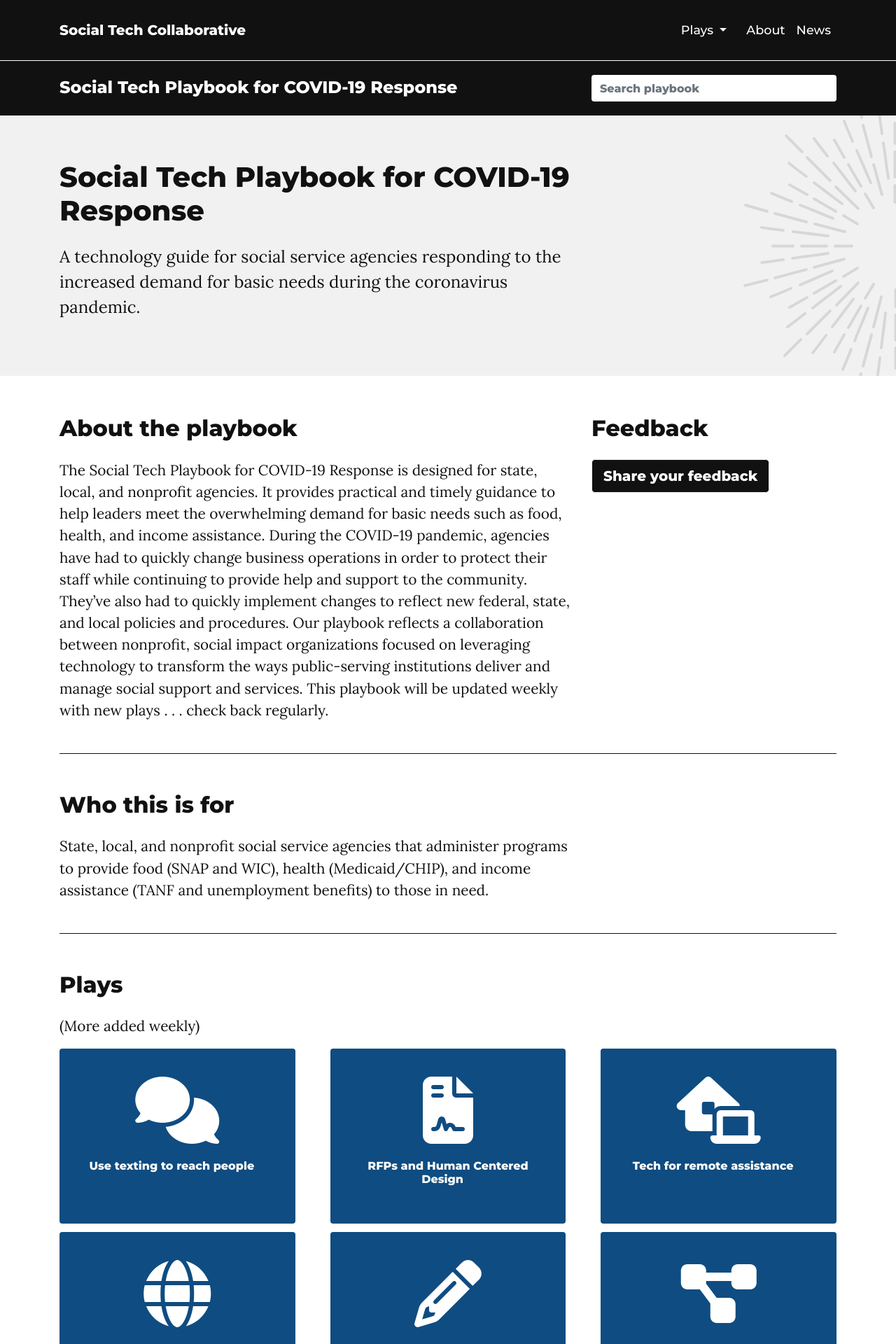
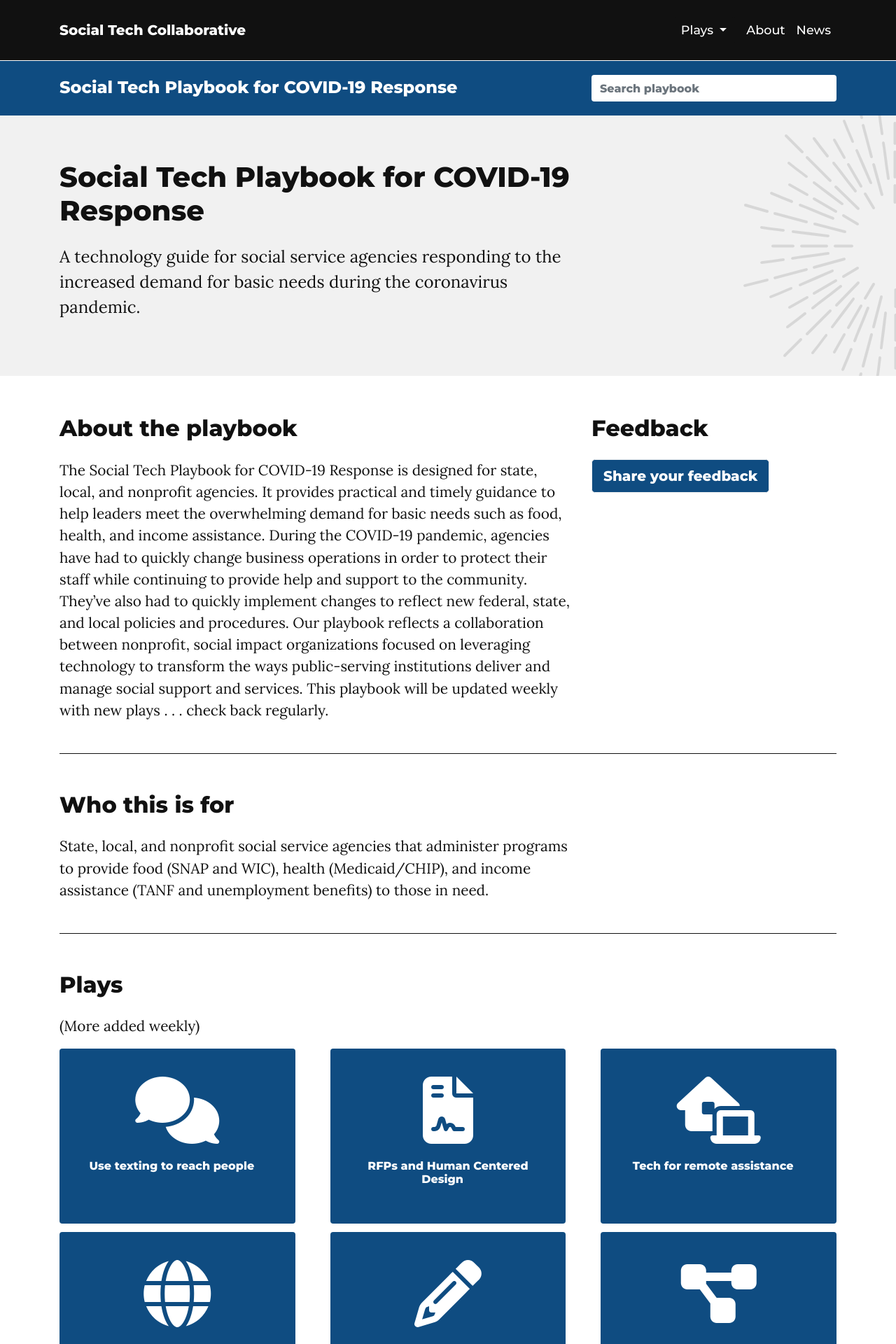
Before and after one commit to Social-Tech-Collab/socialtechcollaborative, a Jekyll site: the page built from index.html, in a window 1280 px wide. Shown: the top 1920 px of the page at 70% size. Built offline with Jekyll 4.4.1, drawn with Linux system fonts in a browser that asks for light colours; nearby versions of some CDN libraries; some web fonts are replaced; the list of posts is cut into pages by our own code.

Commit message:
blue navbar and btn

```diff
--- a/assets/css/style.css
+++ b/assets/css/style.css
@@ -277,7 +277,7 @@ main li {
 /* Playbook */
 
 .playbook {
-  background: #111111;
+  background: #0f4c81;
   border-top: 1px solid #ffffff;
   font-family: "Montserrat", sans-serif;
   font-weight: 800;
@@ -329,3 +329,7 @@ main li {
 .related-category > a {
   color: #0f4c81 !important;
 }
+
+.feedback-btn {
+  background-color: #0f4c81;
+}
--- a/index.html
+++ b/index.html
@@ -24,7 +24,7 @@ description: "A technology guide for social service agencies responding to the i
         </div>
         <div class="col-lg-4">
             <h2>Feedback</h2>
-            <p><a class="btn btn-primary btn-lg" href="{{ '/feedback' | relative_url }}" role="button">Share your feedback</a></p>
+            <p><a class="btn btn-primary btn-lg feedback-btn" href="{{ '/feedback' | relative_url }}" role="button">Share your feedback</a></p>
         </div>
     </div>
     <div class="row">
```
